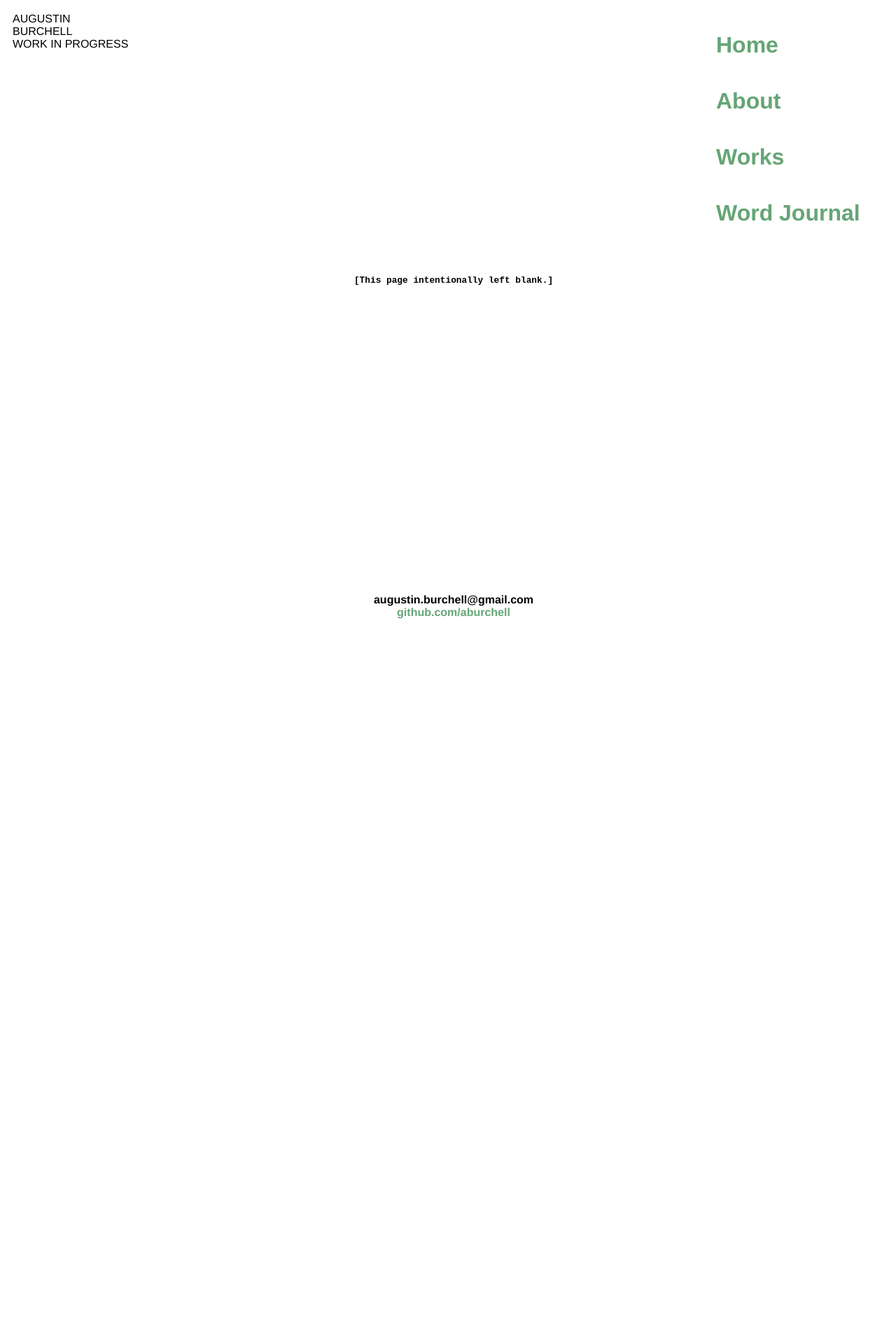
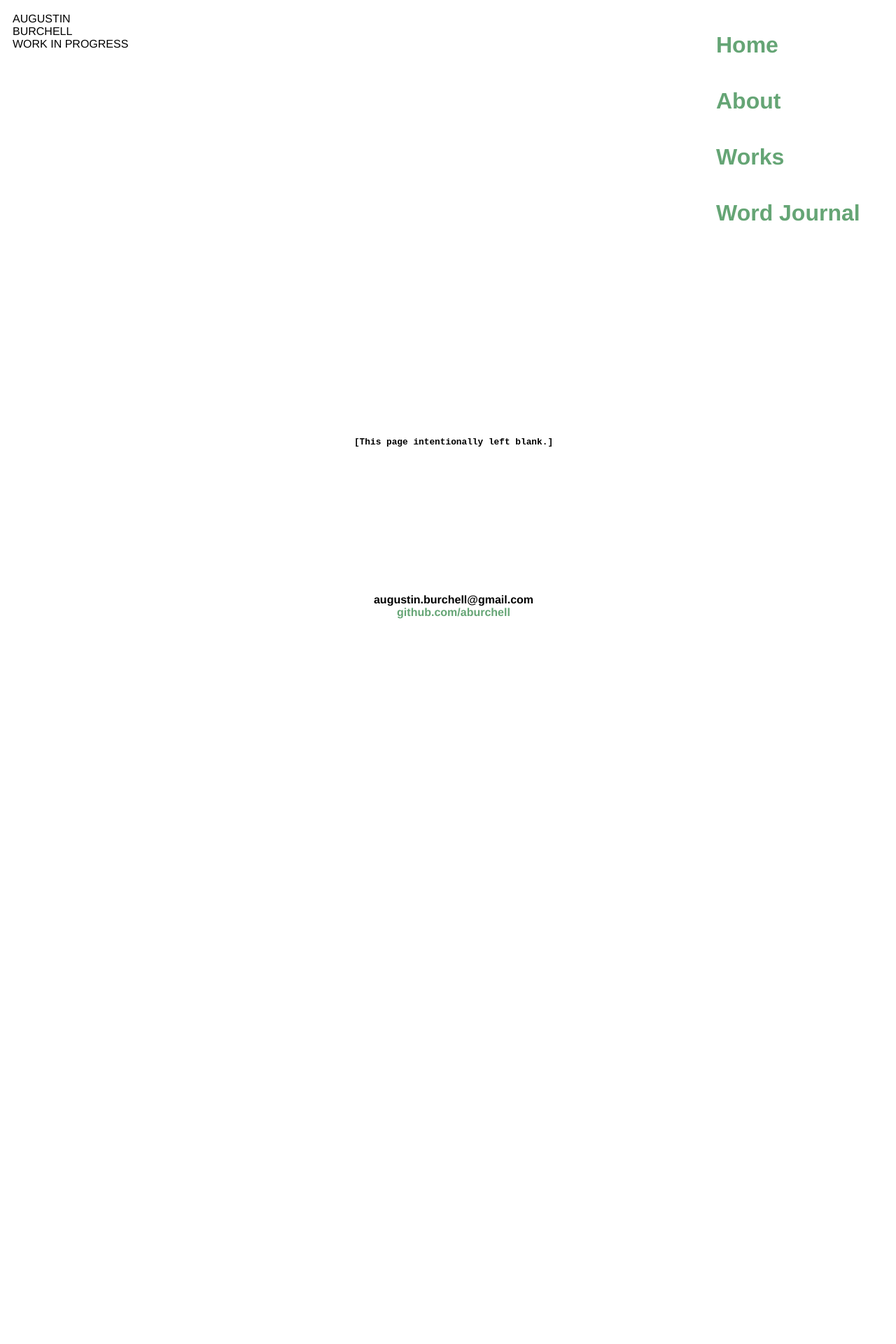
Before and after one commit to aburchell/aburchell.github.io, a Jekyll site: the page built from index.html, in a window 1280 px wide. Shown: the top 1920 px of the page at 70% size. Built offline with Jekyll 4.4.1, drawn with Linux system fonts in a browser that asks for light colours; before the commit the page ends 1298 px from its top, so only the background shows below that.

Commit message:
Fixed names'

```diff
--- a/css/main.css
+++ b/css/main.css
@@ -67,11 +67,22 @@
     .wrapper {
         display: grid;
         grid-template-columns: 1fr 1fr 1fr 1fr;
-        grid-template-rows: 1fr 1fr 1fr 1fr 1fr 1fr 1fr;
-        grid-template-areas: "header . . nav" ". pageHead . nav" ". content content ." ". content content ." ". content content ." ". content content ." "footer . . .";
+        grid-template-rows: 1fr 0.6fr 1.4fr 1fr 1fr 1fr 1fr;
+        grid-template-areas: "header . . nav" ". pageHead . ." ". content content ." ". content content ." ". content content ." ". content content ." "footer footer footer footer";
+        overflow: hidden;
     }
+
+    .main-header { grid-area: header; }
+
+    .page-header { grid-area: pageHead; }
+
+    .content { grid-area: content;
+               overflow-y: scroll; }
+
+    .main-nav { grid-area: nav; }
+
+    .main-footer { grid-area: footer; }
 }
-
 
 footer ul {
     font-family:'Helvetica', 'Arial', 'Sans-Serif';
```
